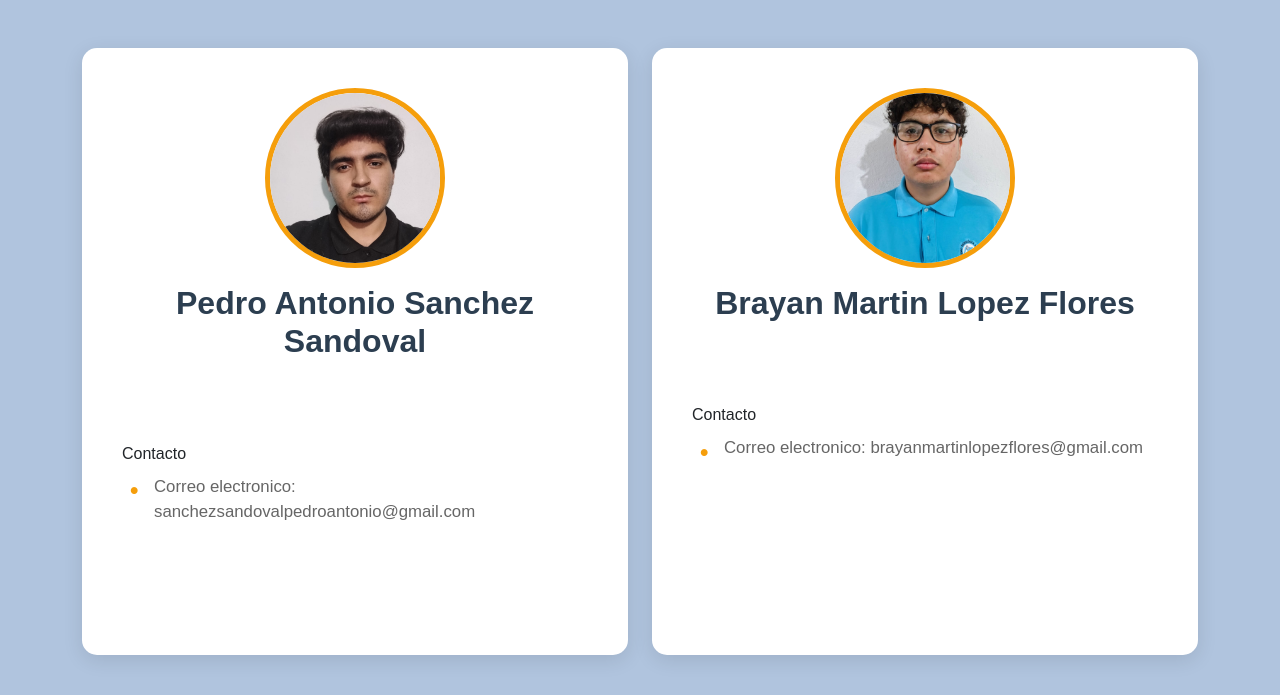
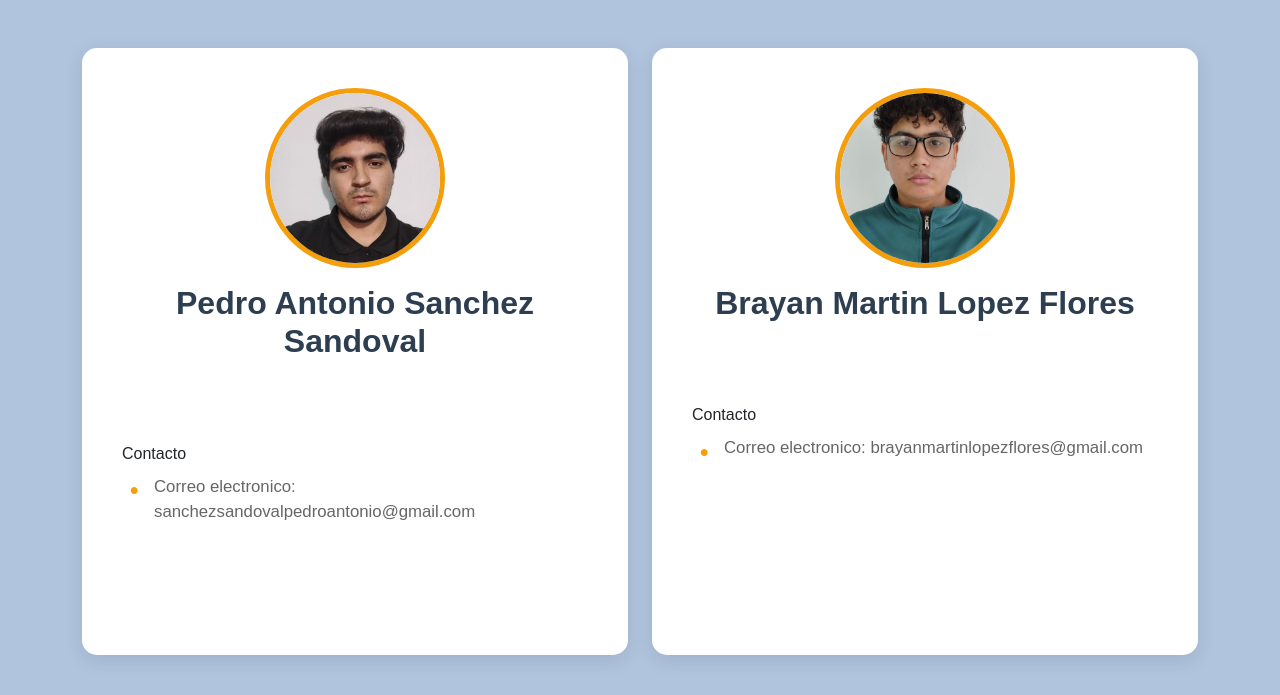
Before and after one commit to kyouma095/Proyecto-portafolio-digital, a PHP site: page /nosotros.php in a window 1280 px wide. Shown: the part 211-906 px from the top of the page. Run offline with PHP 8.4, Linux system fonts and the light colour scheme.

Commit message:
la otra foto

```diff
--- a/nosotros.php
+++ b/nosotros.php
@@ -55,7 +55,7 @@ include('menu.php');
             <div class="developer-card h-100">
                 <div class="card-header text-center">
                     <div class="developer-icon mx-auto mb-3">
-                        <img src="Img_equipo/brayan2.jpg" alt="Brayan Martin Lopez Flores" class="img-fluid">
+                        <img src="Img_equipo/brayan.jpg" alt="Brayan Martin Lopez Flores" class="img-fluid">
                     </div>
                     <h3 class="card-title mb-2">Brayan Martin Lopez Flores</h3>
                     <p class="text-muted mb-0"></p>
```
